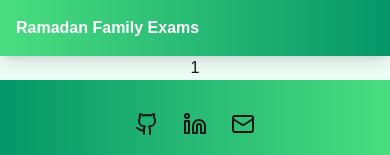
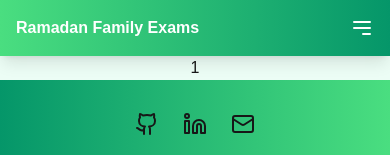
Before and after one commit to Zapperdax/Ramadan-Quiz, a Next.js app: page /exam/1 in a window 390 px wide. Shown: the top 155 px of the page. Built offline with nearby package versions, Linux system fonts and the light colour scheme; no server answers.

Commit message:
Added results page

```diff
--- /dev/null
+++ b/app/results/page.tsx
@@ -0,0 +1,12 @@
+"use client";
+import React from "react";
+
+const Results: React.FC = () => {
+  return (
+    <div>
+      <h1>Results Page</h1>
+    </div>
+  );
+};
+
+export default Results;
--- a/components/MultipleChoiceQuestionCard.tsx
+++ b/components/MultipleChoiceQuestionCard.tsx
@@ -1,6 +1,5 @@
 "use client";
 import React, { useState } from "react";
-import { toast } from "react-toastify";
 import { useRouter } from "next/navigation";
 import { useSession } from "next-auth/react";
 import { handleSubmit, handleSelectedOption } from "@/services/multipleChoiceQuestionCardService";
--- a/components/Navbar.tsx
+++ b/components/Navbar.tsx
@@ -1,20 +1,54 @@
 "use client";
 import { signOut, useSession } from "next-auth/react";
 import Link from "next/link";
+import { useState } from "react";
 import Button from "./Button";
+import { useRouter } from "next/navigation";
 
 const Navbar = () => {
   const { data: session } = useSession();
+  const [isMenuOpen, setIsMenuOpen] = useState(false);
+  const router = useRouter();
+
+  // Function to toggle the dropdown menu
+  const toggleMenu = () => setIsMenuOpen((prev) => !prev);
+  const handleResults = () => {
+    toggleMenu();
+    router.push("/results");
+  };
 
   return (
-    <nav className="flex justify-between items-center p-4 bg-gradient-to-r from-green-400 to-emerald-600 text-white shadow-lg">
-      <div className="flex items-center space-x-4">
+    <nav className="bg-gradient-to-r from-green-400 to-emerald-600 text-white shadow-lg">
+      <div className="flex justify-between items-center p-4">
+        {/* Logo */}
         <Link href="/" className="text-base sm:text-2xl md:text-3xl font-bold">
           Ramadan Family Exams
         </Link>
-      </div>
 
-      <div className="flex items-center space-x-8">
+        {/* Hamburger Menu Icon for smaller screens */}
+        <button
+          onClick={toggleMenu} // Toggle dropdown on click
+          className="block md:hidden focus:outline-none"
+          aria-label="Toggle navigation"
+        >
+          <svg
+            className="w-6 h-6"
+            fill="none"
+            stroke="currentColor"
+            viewBox="0 0 24 24"
+            xmlns="http://www.w3.org/2000/svg"
+          >
+            <path
+              strokeLinecap="round"
+              strokeLinejoin="round"
+              strokeWidth={2}
+              d="M4 6h16M4 12h16m-7 6h7" // Hamburger icon design
+            />
+          </svg>
+        </button>
+
+        {/* Links for larger screens */}
+        <div className="hidden md:flex items-center space-x-8">
           {session ? (
             <div className="flex items-center space-x-1">
               <div className="flex items-center space-x-3">
@@ -23,15 +57,67 @@ const Navbar = () => {
                   alt="User Avatar"
                   className="w-12 h-12 rounded-full border-2 border-white shadow-lg"
                 />
-              <span className="hidden md:block text-base">{session.user?.name}</span>
+                <span className="hidden md:block text-base">
+                  {session.user?.name}
+                </span>
               </div>
+              <Button
+                label="Results"
+                onClick={handleResults}
+                className="py-2 px-4 text-white hover:bg-green-400 transition duration-200 rounded-lg"
+              />
               <Button
                 label="Logout"
                 onClick={() => signOut({ callbackUrl: "/login" })}
-              className="py-2 px-4  text-white hover:bg-green-400 transition duration-200 rounded-lg"
+                className="py-2 px-4 text-white hover:bg-green-400 transition duration-200 rounded-lg"
               />
             </div>
           ) : null}
+        </div>
+      </div>
+
+      {/* Dropdown Menu for smaller screens */}
+        <div
+          className={`md:hidden bg-emerald-500 text-white shadow-md transform transition-all duration-300 ease-in-out ${
+            isMenuOpen
+              ? "max-h-screen opacity-100"
+              : "max-h-0 opacity-0 overflow-hidden"
+          }`}
+        >
+          <ul className="flex flex-col space-y-3 p-4">
+            {session ? (
+              <>
+                {/* User avatar and name */}
+                <li className="flex items-center space-x-3">
+                  <img
+                    src={session.user?.image || "/default-avatar.png"}
+                    alt="User Avatar"
+                    className="w-10 h-10 rounded-full border-2 border-white"
+                  />
+                  <span>{session.user?.name}</span>
+                </li>
+
+                <li>
+                  <Button
+                    label="Results"
+                    onClick={handleResults}
+                    className="w-full py-2 px-4 text-white bg-green-400 hover:bg-green-600 transition duration-200 rounded-lg"
+                  />
+                </li>
+
+                {/* Logout button */}
+                <li>
+                  <Button
+                    label="Logout"
+                    onClick={() => signOut({ callbackUrl: "/login" })}
+                    className="w-full py-2 px-4 text-white bg-green-600 hover:bg-green-400 transition duration-200 rounded-lg"
+                  />
+                </li>
+              </>
+            ) : (
+              <li>No user logged in</li>
+            )}
+          </ul>
         </div>
     </nav>
   );
--- a/questions/ExamNames.ts
+++ b/questions/ExamNames.ts
@@ -4,49 +4,49 @@ export const ExamNames = [
     description:
       "Challenge your language skills and uncover your mastery of English communication.",
     startDate: 1736618543,
-    endDate: 1736718543,
+    endDate: 1738236544,
   },
   {
     label: "Mathematics Genius Test",
     description:
       "Prove your prowess in solving problems and navigating the world of numbers.",
     startDate: 1736017200,
-    endDate: 1736718543,
+    endDate: 1738236544,
   },
   {
     label: "Science Explorer Quiz",
     description:
       "Dive into the wonders of science and showcase your curiosity about the natural world.",
     startDate: 1736017200,
-    endDate: 1736718543,
+    endDate: 1738236544,
   },
   {
     label: "History Legends Challenge",
     description:
       "Travel through time and reveal your knowledge of historical events and figures.",
     startDate: 1736017200,
-    endDate: 1736718543,
+    endDate: 1738236544,
   },
   {
     label: "Geography Adventurer Test",
     description:
       "Embark on a global journey and display your understanding of Earth's landscapes and cultures.",
     startDate: 1736017200,
-    endDate: 1736718543,
+    endDate: 1738236544,
   },
   {
     label: "Urdu Proficiency Assessment",
     description:
       "Celebrate the beauty of Urdu and demonstrate your fluency and expertise.",
     startDate: 1736017200,
-    endDate: 1736718543,
+    endDate: 1738236544,
   },
   {
     label: "Computer Science Innovators Exam",
     description:
       "Unleash your coding skills and tech knowledge to conquer the digital frontier.",
     startDate: 1736017200,
-    endDate: 1736718543,
+    endDate: 1738236544,
   },
 ];
 
```
Lines whose indentation alone changed are shown as unchanged.
